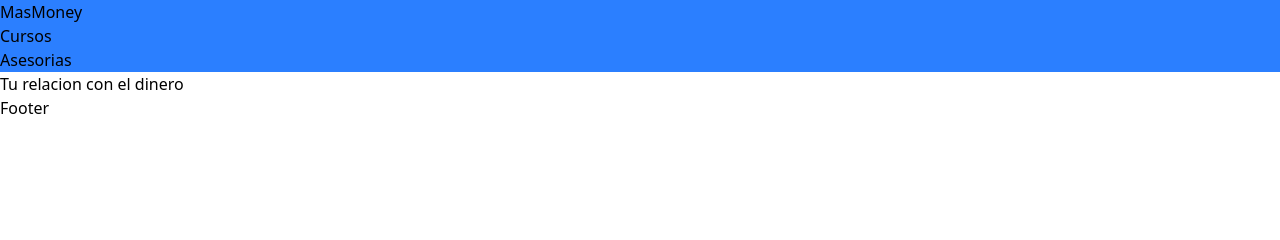
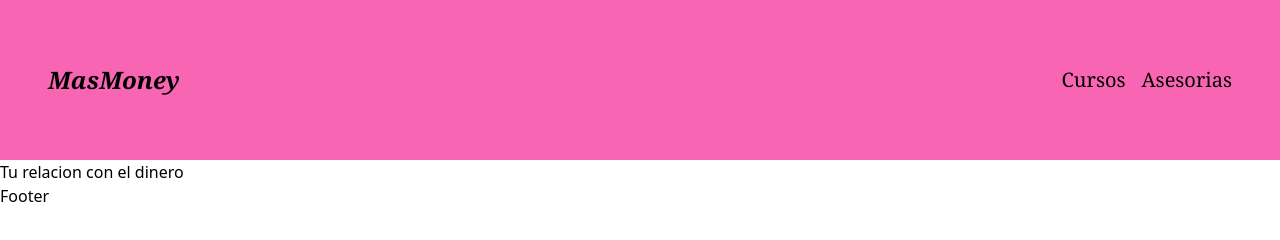
Before and after one commit to gaonagloriaaraceli-wq/frontend, a plain HTML site: page templates/index.html in a window 1280 px wide. Drawn offline with nearby package versions, Linux system fonts and the light colour scheme.

Commit message:
agregamos color diferente y negrita

```diff
--- a/templates/index.html
+++ b/templates/index.html
@@ -7,10 +7,10 @@
     <title>Document</title>
 </head>
 <body>
-    <header class="bg-blue-500">
-        <h1>MasMoney</h1>
+    <header class="flex flex-row justify-between bg-pink-500/75 h-40 items-center px-12 font-serif text-[20px] ">
+        <h1 class="text-2xl italic font-bold">MasMoney</h1>
         <nav>
-            <ul>
+            <ul class=" flex gap-4">
                 <li><a href="#">Cursos</a></li>
                 <li><a href="#">Asesorias</a></li>
             </ul>
```
